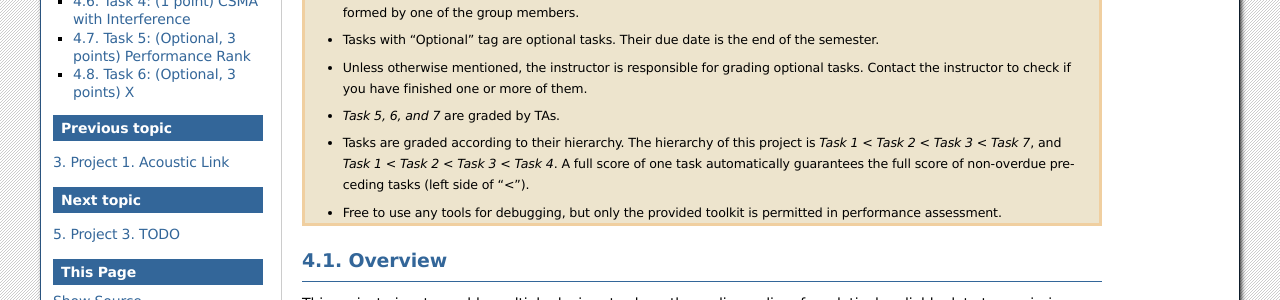
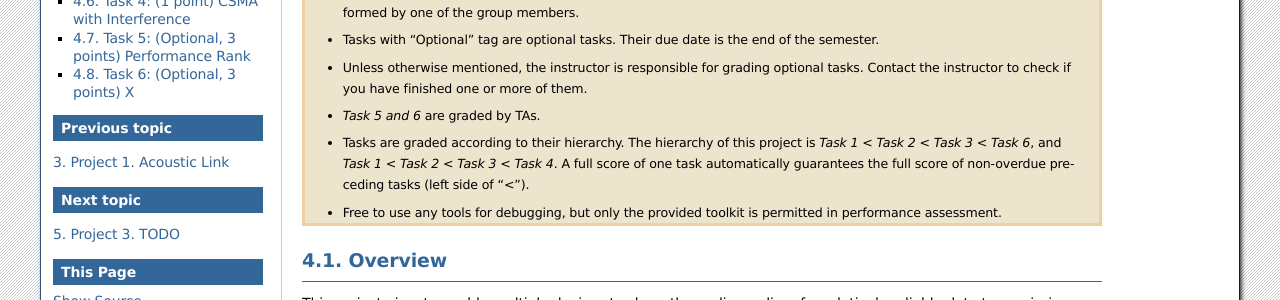
Before and after one commit to sist-cs120/project-doc, a Sphinx documentation site: the page built from source/project2.rst, in a window 1280 px wide and 900 px high. Shown: the part 310-610 px from the top of the window. Built offline with Sphinx 7.4.7, drawn with Linux system fonts in a browser that asks for light colours.

Commit message:
Proj2 first update

```diff
--- a/source/project2.rst
+++ b/source/project2.rst
@@ -22,9 +22,9 @@ Project 2. Manage Multiple Access
 
     - Unless otherwise mentioned, the instructor is responsible for grading optional tasks. Contact the instructor to check if you have finished one or more of them.
 
-    - *Task 5, 6, and 7* are graded by TAs.
+    - *Task 5 and 6* are graded by TAs.
 
-    - Tasks are graded according to their hierarchy. The hierarchy of this project is *Task 1 < Task 2 < Task 3 < Task 7*, and *Task 1 < Task 2 < Task 3 < Task 4*. A full score of one task automatically guarantees the full score of non-overdue preceding tasks (left side of "<").
+    - Tasks are graded according to their hierarchy. The hierarchy of this project is *Task 1 < Task 2 < Task 3 < Task 6*, and *Task 1 < Task 2 < Task 3 < Task 4*. A full score of one task automatically guarantees the full score of non-overdue preceding tasks (left side of "<").
 
     - Free to use any tools for debugging, but only the provided toolkit is permitted in performance assessment.
 
```
